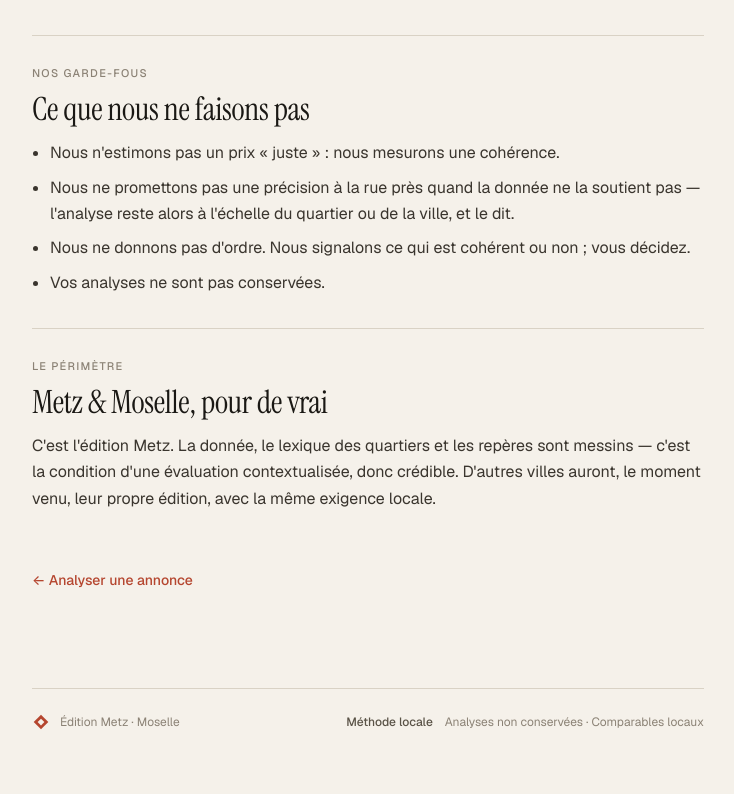
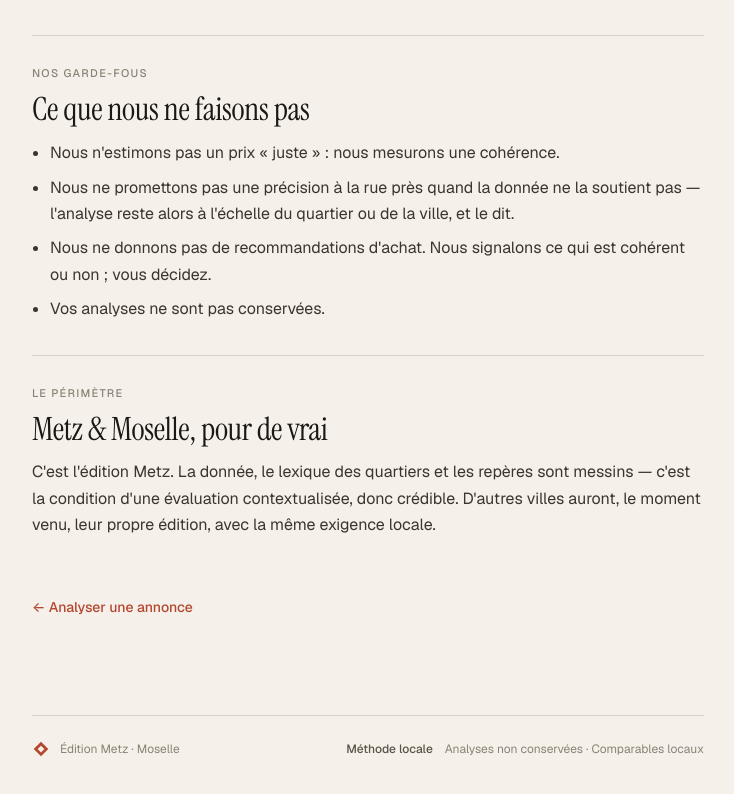
Before and after one commit to Bellerophon44/mvp-immobilier, a Next.js app in the folder frontend/: page /methode in a window 1280 px wide. Shown: the part 1415-2209 px from the top of the page, without its empty margins (272-1006 px from the left). Built offline with nearby package versions, Linux system fonts and the light colour scheme; no server answers.

Commit message:
Reformuler un garde-fou (page methode)
"Nous ne donnons pas d'ordre" devient "Nous ne donnons pas de recommandations
d'achat".

Co-Authored-By: Claude Opus 4.8 (1M context) <noreply@anthropic.com>
Claude-Session: https://claude.ai/code/session_018E23oJq19PgfY2rQj6uhFy

```diff
--- a/frontend/app/methode/page.tsx
+++ b/frontend/app/methode/page.tsx
@@ -148,8 +148,8 @@ export default function MethodePage() {
               <li>Nous ne promettons pas une précision à la rue près quand la donnée
                   ne la soutient pas — l&apos;analyse reste alors à l&apos;échelle du quartier
                   ou de la ville, et le dit.</li>
-              <li>Nous ne donnons pas d&apos;ordre. Nous signalons ce qui est cohérent ou
-                  non&nbsp;; vous décidez.</li>
+              <li>Nous ne donnons pas de recommandations d&apos;achat. Nous signalons ce
+                  qui est cohérent ou non&nbsp;; vous décidez.</li>
               <li>Vos analyses ne sont pas conservées.</li>
             </ul>
           </Section>
```
